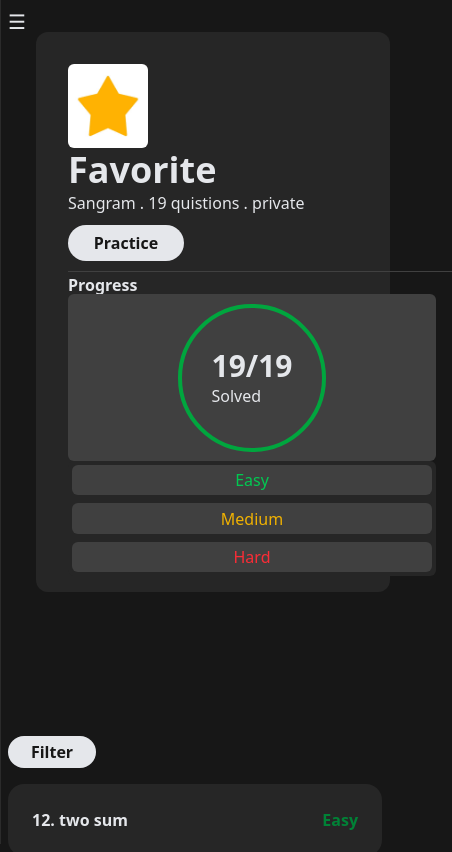
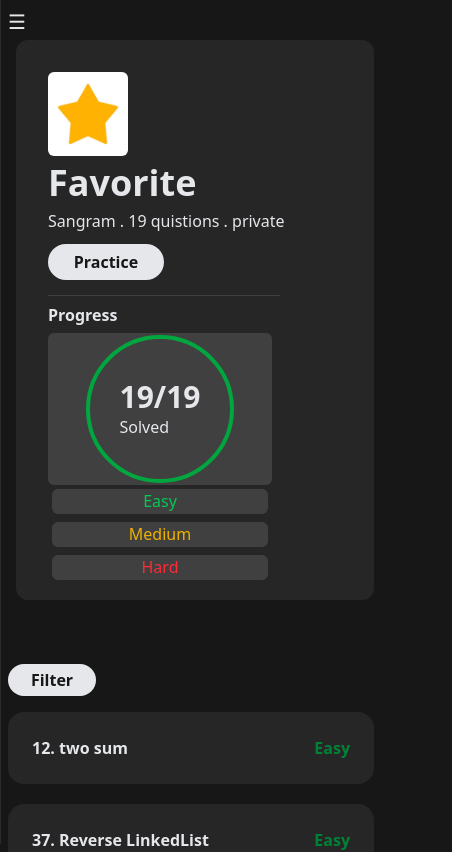
Before and after one commit to sangram-jr/Tailwind-Basics, a React (Vite) app in the folder leetcode-ui/: page / in a window 390 px wide. Shown: the top 852 px of the page, 452 px wide, since content can reach past the window. Built offline with nearby package versions, Linux system fonts and the light colour scheme.

Commit message:
add mobile responsive to first div(progress part)

```diff
--- a/leetcode-ui/src/components/Page.jsx
+++ b/leetcode-ui/src/components/Page.jsx
@@ -85,7 +85,7 @@
             <div className="min-h-full grid grid-cols-12 gap-4 sm:gap-11">
                 {/* First div (SlideBar part) */}
                 {!open && (
-                    <div className="fixed top-2 left-2 text-xl text-gray-200 cursor-pointer sm:hidden">
+                    <div className="fixed top-2 left-2  text-xl text-gray-200 cursor-pointer sm:hidden">
                         <button onClick={handleOpen}>☰</button>
                     </div>
                 )}
@@ -107,14 +107,14 @@
                 </div>
 
                 {/* second div (progress part) */}
-                <div className="grid col-span-12 sm:grid sm:col-span-4 bg-neutral-800 mt-8 mb-30 rounded-xl h-140 ml-9">
+                <div className="grid col-span-12 sm:grid sm:col-span-4 bg-neutral-800 mx-4 mt-10 sm:mt-8 mb-10 sm:mb-30 rounded-xl h-140 sm:ml-9">
                     <img src={star} alt="star-png" className="h-21 w-20 rounded-md ml-8 mt-8"/>
-                    <h1 className="text-4xl text-gray-200 font-bold ml-8 -mt-9">Favorite</h1>
-                    <p className="text-gray-200 ml-8 -mt-9">Sangram . 19 quistions . private</p>
-                    <button className="ml-8 -mt-10 h-9 w-29 text-center font-semibold bg-gray-200 text-neutral-900 rounded-full">Practice</button>
-                    <div className="bg-neutral-700 h-px w-96 -mt-8 ml-8"></div>
-                    <p className=" text-gray-200 font-semibold ml-8 -mt-17">Progress</p>
-                    <div className="grid grid-cols-12 ml-8 -mt-21 mb-4">
+                    <h1 className="text-4xl text-gray-200 font-bold ml-8  sm:-mt-9">Favorite</h1>
+                    <p className="text-gray-200 ml-8 sm:-mt-9">Sangram . 19 quistions . private</p>
+                    <button className="ml-8 mt-1 sm:-mt-10 h-9 w-29 text-center font-semibold bg-gray-200 text-neutral-900 rounded-full">Practice</button>
+                    <div className="bg-neutral-700 h-px w-58 sm:w-96 mt-2 sm:-mt-8 ml-8"></div>
+                    <p className=" text-gray-200 font-semibold ml-8 sm:-mt-17">Progress</p>
+                    <div className="grid grid-cols-12 ml-8 sm:-mt-21 mb-4 w-60 sm:w-100">
                         <div className="grid col-span-12 sm:grid sm:col-span-8 bg-neutral-700 mr-4 rounded-md  justify-center items-center">
                             <div className="w-37 h-37 rounded-full border-4 border-green-600 flex justify-center items-center">
                                 <div className="text-gray-200 text-md flex flex-col"><span className="font-semibold text-3xl">19/19</span>Solved</div>
@@ -129,8 +129,8 @@
                 </div>
 
                 {/* Third div (quistions part) */}
-                <div className="grid col-span-12 sm:grid sm:col-span-6 text-gray-200 mt-2 ml-2 sm:mt-8 sm:mr-8 w-full sm:w-170">
-                    <button onClick={changeFilter} className="cursor-pointer h-8 w-22 text-center font-semibold bg-gray-200 text-neutral-900 rounded-full hover:bg-gray-50">Filter</button>
+                <div className="grid col-span-12 sm:grid sm:col-span-6 text-gray-200 mt-2 ml-2 sm:mt-8 sm:mr-8 sm:w-170">
+                    <button onClick={changeFilter} className="cursor-pointer h-8 w-22 text-center font-semibold bg-gray-200 text-neutral-900 rounded-full hover:bg-white">Filter</button>
                     {
                         list.map((x)=>(
                             <div key={x.id} className="bg-neutral-800 p-6 flex justify-between rounded-2xl mb-1 mr-4 mt-4">
```
